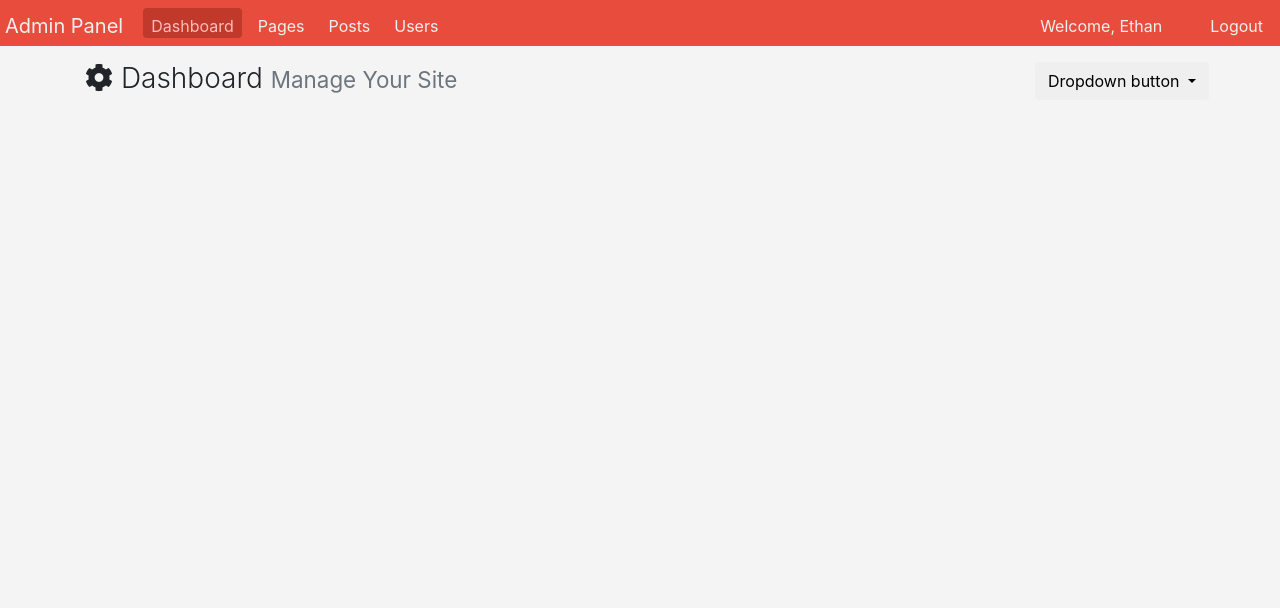
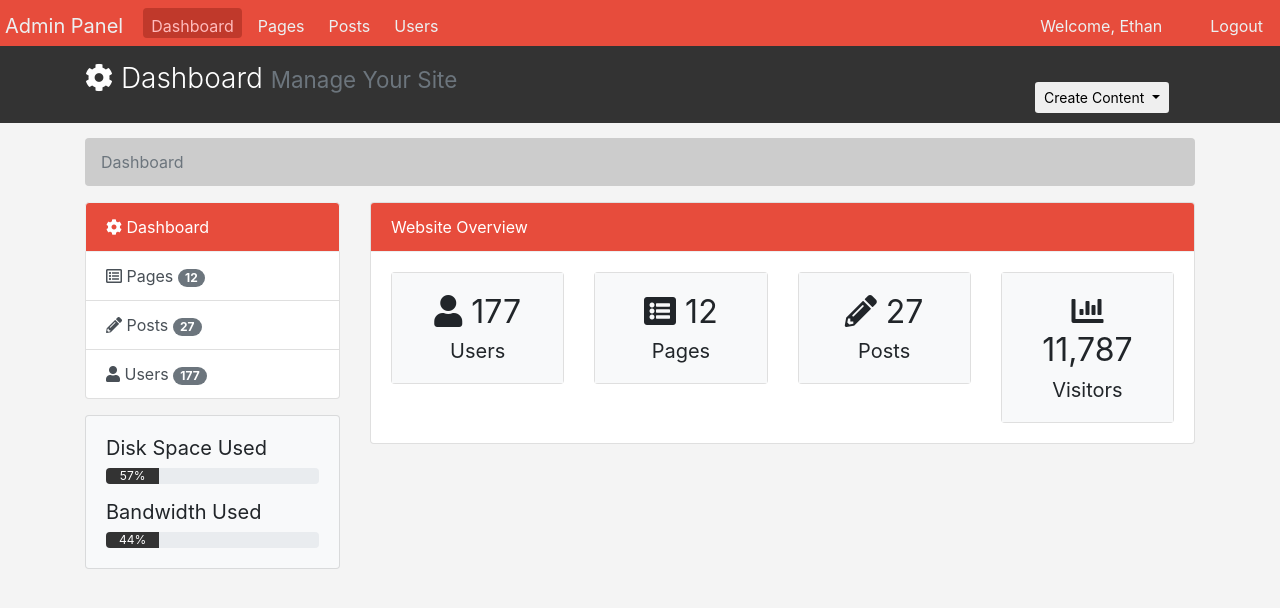
Before and after one commit to eternale88/bootstrapAdminTheme, a plain HTML site: page index.html in a window 1280 px wide. Drawn offline with nearby package versions, Linux system fonts and the light colour scheme.

Commit message:
added dashboard components adapted to BS4

```diff
--- a/index.html
+++ b/index.html
@@ -29,7 +29,7 @@
           content="width=device-width, initial-scale=1, shrink-to-fit=no"
         />
 
-        <title>Starter Template for Bootstrap</title>
+        <title>Admin Dashboard</title>
       </head>
 
       <body>
@@ -86,30 +86,161 @@
                 </h3>
               </div>
               <div class="col-md-2">
-                <div class="dropdown">
+                <div class="dropdown create">
                   <button
-                    class="btn  dropdown-toggle"
+                    class="btn btn-sm dropdown-toggle"
                     type="button"
                     id="dropdownMenuButton"
                     data-toggle="dropdown"
                     aria-haspopup="true"
                     aria-expanded="false"
                   >
-                    Dropdown button
+                    Create Content
                   </button>
                   <div
                     class="dropdown-menu"
                     aria-labelledby="dropdownMenuButton"
                   >
-                    <a class="dropdown-item" href="#">Action</a>
-                    <a class="dropdown-item" href="#">Another action</a>
-                    <a class="dropdown-item" href="#">Something else here</a>
+                    <a class="dropdown-item" href="#">Add Page</a>
+                    <a class="dropdown-item" href="#">Add Post</a>
+                    <a class="dropdown-item" href="#">Add User</a>
                   </div>
                 </div>
               </div>
             </div>
           </div>
         </header>
+
+        <section id="breadcrumb">
+          <div class="container" aria-lable="breadcrumb">
+            <ol class="breadcrumb">
+              <li class="breadcrumb-item active" aria-current="page">
+                Dashboard
+              </li>
+            </ol>
+          </div>
+        </section>
+
+        <section>
+          <div class="container">
+            <div class="row">
+              <div class="col-md-3">
+                <div class="list-group">
+                  <a
+                    href="index.html"
+                    class="list-group-item list-group-item-action active main-color-bg"
+                  >
+                    <i class="fas fa-cog"></i> Dashboard
+                  </a>
+                  <a
+                    href="pages.html"
+                    class="list-group-item list-group-item-action"
+                  >
+                    <i class="far fa-list-alt"></i> Pages
+                    <span class="badge badge-secondary badge-pill">12</span></a
+                  >
+                  <a
+                    href="posts.html"
+                    class="list-group-item list-group-item-action"
+                  >
+                    <i class="fas fa-pencil-alt"></i> Posts
+                    <span class="badge badge-secondary badge-pill">27</span></a
+                  >
+                  <a
+                    href="users.html"
+                    class="list-group-item list-group-item-action"
+                  >
+                    <i class="fas fa-user"></i> Users
+                    <span class="badge badge-secondary badge-pill">177</span></a
+                  >
+                </div>
+                <!--Wells for progress bar-->
+                <div class="card bg-light mt-3">
+                  <div class="card-body">
+                    <h5 class="font-weight-normal">Disk Space Used</h5>
+                    <div class="progress">
+                      <div
+                        class="progress-bar"
+                        role="progressbar"
+                        style="width: 25%;"
+                        aria-valuenow="25"
+                        aria-valuemin="0"
+                        aria-valuemax="100"
+                      >
+                        57%
+                      </div>
+                    </div>
+                    <h5 class="font-weight-normal mt-3">Bandwidth Used</h5>
+                    <div class="progress">
+                      <div
+                        class="progress-bar"
+                        role="progressbar"
+                        style="width: 25%;"
+                        aria-valuenow="25"
+                        aria-valuemin="0"
+                        aria-valuemax="100"
+                      >
+                        44%
+                      </div>
+                    </div>
+                  </div>
+                </div>
+              </div>
+
+              <div class="col-md-9 mt-sm-3 mt-md-0">
+                <!--Panel-->
+                <div class="card">
+                  <div class="card-header main-color-bg">
+                    Website Overview
+                  </div>
+                  <div class="card-body">
+                    <div class="row">
+                    <div class="col-md-3">
+                      <div class="card dash-box">
+                        <div class="card-body bg-light">
+                          <h2 class="font-weight-normal"><i class="fas fa-user"></i> 177</h2>
+                          <h5 class="card-text font-weight-normal">Users</h4>
+
+                        </div>
+                      </div>
+                    </div>
+                    <div class="col-md-3">
+                      <div class="card dash-box">
+                        <div class="card-body bg-light">
+                          <h2 class="font-weight-normal"><i class="fas fa-list-alt"></i> 12</h2>
+                          <h5 class="card-text font-weight-normal">Pages</h4>
+
+                        </div>
+                      </div>
+                    </div>
+                    <div class="col-md-3">
+                      <div class="card dash-box">
+                        <div class="card-body bg-light">
+                          <h2 class="font-weight-normal"><i class="fas fa-pencil-alt"></i> 27</h2>
+                          <h5 class="card-text font-weight-normal">Posts</h5>
+
+                        </div>
+                      </div>
+                    </div>
+                    <div class="col-md-3">
+                      <div class="card dash-box">
+                        <div class="card-body bg-light">
+                          <h2 class="font-weight-normal"><i class="fas fa-chart-bar"></i> 11,787</h2>
+                          <h5 class=" card-text font-weight-normal">Visitors</h5>
+                        </div>
+                      </div>
+                    </div>
+                    <!-- <p class="card-text">
+                      With supporting text below as a natural lead-in to
+                      additional content. -->
+                    </p>
+                  </div>
+                </div>
+                </div>
+              </div>
+            </div>
+          </div>
+        </section>
 
         <!-- Bootstrap core JavaScript
     ================================================== -->
--- a/style.css
+++ b/style.css
@@ -2,6 +2,7 @@ body {
   background: #f4f4f4;
 }
 
+/* Custom */
 .navbar-nav > li > a,
 .navbar-brand {
   padding-top: 6px !important;
@@ -15,6 +16,8 @@ body {
   min-height: 33px !important;
   background-color: #e74c3c !important;
 }
+
+/* Navbar */
 
 button.navbar-toggler:hover,
 button.navbar-toggle:focus {
@@ -77,15 +80,44 @@ button.navbar-toggle:focus {
   color: #ffbbbc !important;
 }
 
+/* Custom*/
 .main-color-bg {
   background-color: #e74c3c !important;
   border-color: #ecf0f1 !important;
   color: #fff;
 }
+/* Header*/
 #header {
-  margin-top: 1rem;
+  padding-top: 1rem;
+  background: #333333;
+  color: #fff;
+  padding-bottom: 10px;
+  margin-bottom: 15px;
 }
 
+#header .create {
+  padding-top: 20px;
+}
+
+/* Breadcrumb */
+.breadcrumb {
+  background: #cccccc;
+  color: #333333;
+}
+
+.breadcrumb a {
+  color: #333333;
+}
+
+/* progress bars */
+.progress-bar {
+  background: #333333;
+  color: #fff;
+}
+
+.dash-box {
+  text-align: center;
+}
 /* Media Queries*/
 
 @media (max-width: 575px) {
```
